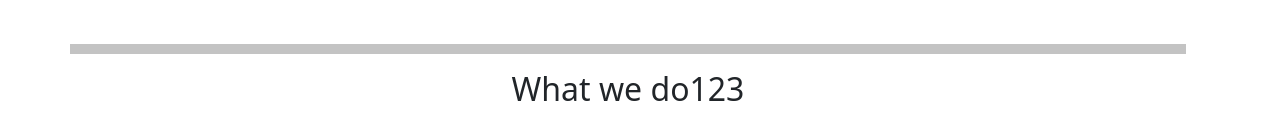
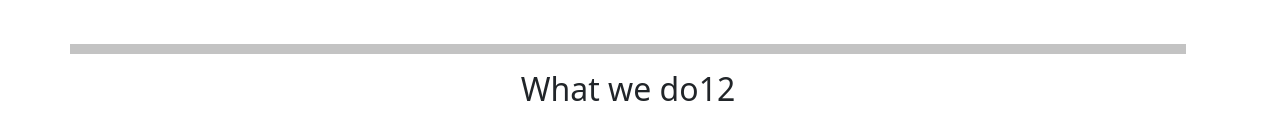
Before and after one commit to Jdubstep1357/Carraige-Town-Cleaning-REACT, a React (Create React App) app: page /Home in a window 1280 px wide. Shown: the part 657-787 px from the top of the page. Built offline with nearby package versions, Linux system fonts and the light colour scheme.

Commit message:
Newer push

```diff
--- a/src/html/Home.js
+++ b/src/html/Home.js
@@ -18,7 +18,7 @@ class Home extends React.Component {
 
 						<div className="row">
 							<div class="text-center mb-3 text-center mx-auto">
-								<h2>What we do123</h2>
+								<h2>What we do12</h2>
 							</div>
 						</div>
 
```
Also changed, not shown: 7 other files (tests, documents, lock files or other folders).
